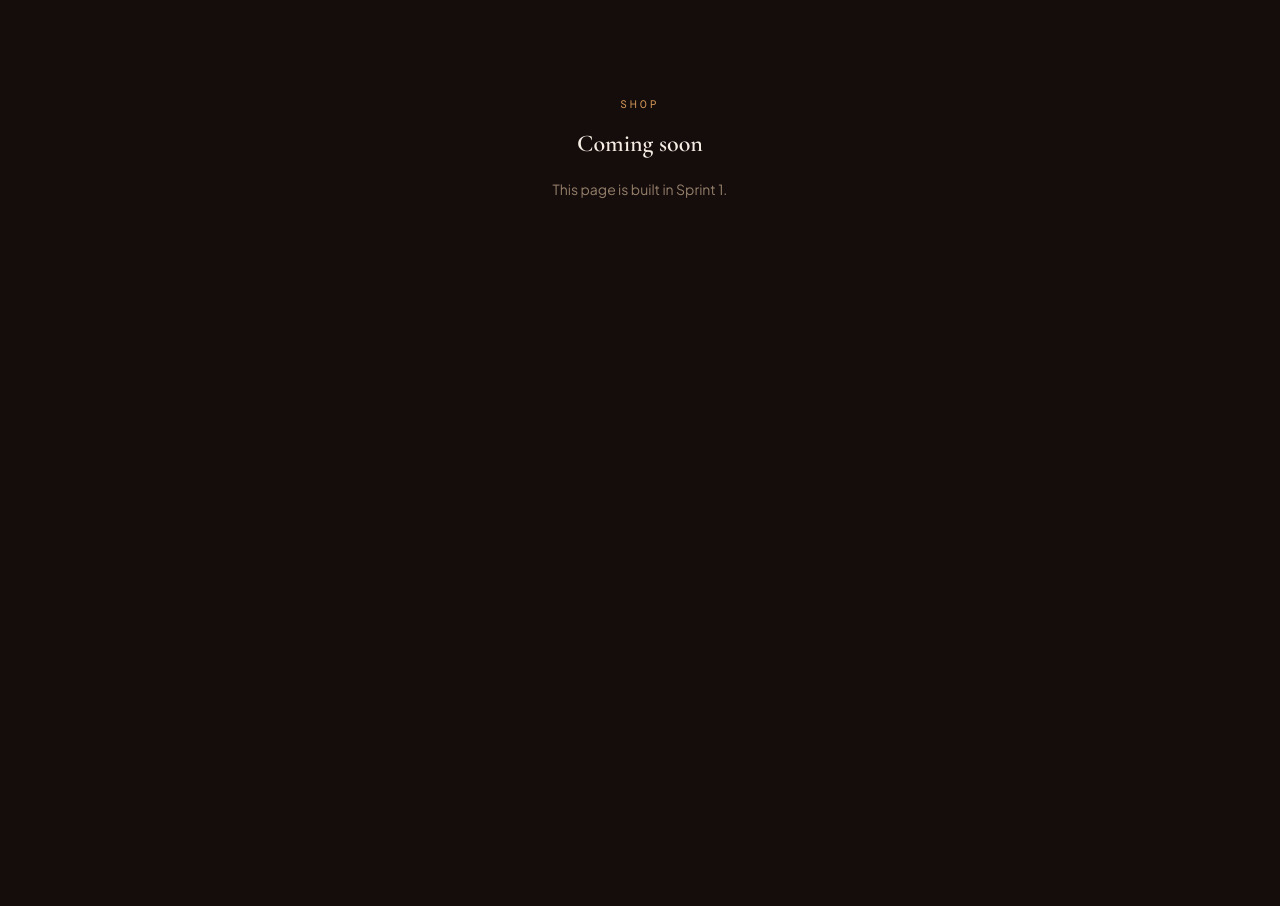
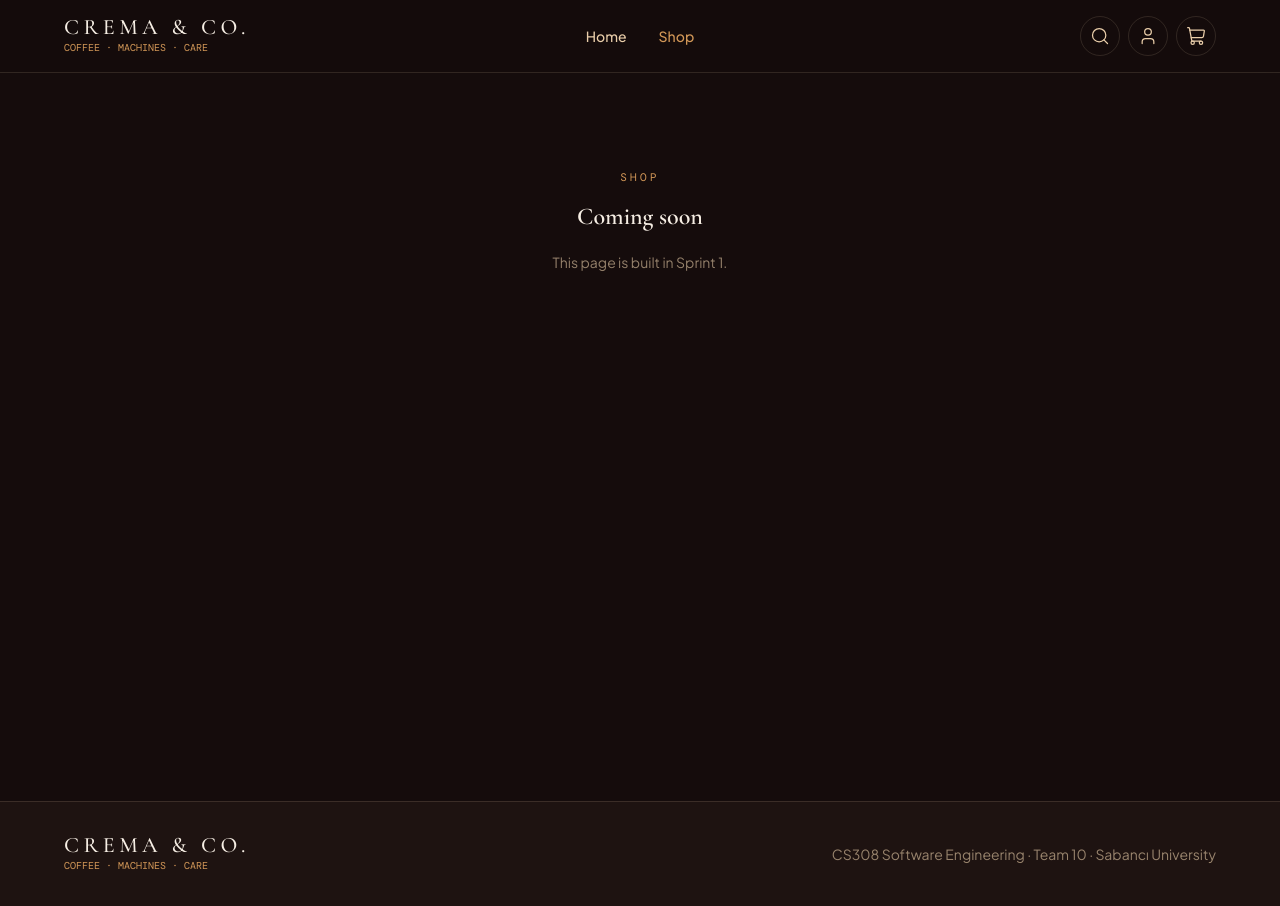
Before and after one commit to AbstractJosh/CS308-Project, a React (Vite) app in the folder frontend/: page /shop in a window 1280 px wide. Before the commit the page ends 800 px from the top, so only its background shows below. Built offline with nearby package versions, Linux system fonts and the light colour scheme.

Commit message:
SCRUM-15 add header and footer to the layout

```diff
--- a/frontend/src/App.jsx
+++ b/frontend/src/App.jsx
@@ -5,6 +5,8 @@ import { Routes, Route } from 'react-router-dom';
 // Never rewrite, reorder or delete other people's lines.
 
 // ----- imports: LAYOUT (Sidar: Header, Footer) -----
+import Header from './components/Header.jsx';
+import Footer from './components/Footer.jsx';
 
 // ----- imports: PAGES (owners replace their own placeholder page file, not these lines) -----
 import HomePage from './pages/HomePage.jsx';
@@ -20,6 +22,7 @@ export default function App() {
   return (
     <>
       {/* LAYOUT: Sidar puts <Header /> here */}
+      <Header />
       <main className="app-main">
         <Routes>
           {/* ===== Sprint 1 ===== */}
@@ -37,6 +40,7 @@ export default function App() {
         </Routes>
       </main>
       {/* LAYOUT: Sidar puts <Footer /> here */}
+      <Footer />
     </>
   );
 }
--- /dev/null
+++ b/frontend/src/components/Footer.css
@@ -0,0 +1,49 @@
+.site-footer {
+  background: var(--surface);
+  border-top: 1px solid var(--line);
+}
+
+.site-footer-inner.container {
+  display: flex;
+  align-items: center;
+  justify-content: space-between;
+  gap: 24px;
+  padding-top: 32px;
+  padding-bottom: 32px;
+}
+
+.site-footer-logo {
+  display: inline-flex;
+  flex-direction: column;
+  gap: 2px;
+}
+
+.site-footer-name {
+  font-family: var(--font-serif);
+  font-size: 22px;
+  letter-spacing: 0.2em;
+  line-height: 1;
+  color: var(--text);
+}
+
+.site-footer-tagline {
+  font-family: var(--font-mono);
+  font-size: 10px;
+  color: var(--accent);
+}
+
+.site-footer-note {
+  margin: 0;
+  text-align: right;
+}
+
+@media (max-width: 768px) {
+  .site-footer-inner.container {
+    flex-direction: column;
+    align-items: flex-start;
+  }
+
+  .site-footer-note {
+    text-align: left;
+  }
+}
--- /dev/null
+++ b/frontend/src/components/Footer.jsx
@@ -0,0 +1,16 @@
+import { Link } from 'react-router-dom';
+import './Footer.css';
+
+export default function Footer() {
+  return (
+    <footer className="site-footer">
+      <div className="container site-footer-inner">
+        <Link to="/" className="site-footer-logo">
+          <span className="site-footer-name">CREMA &amp; CO.</span>
+          <span className="site-footer-tagline">COFFEE · MACHINES · CARE</span>
+        </Link>
+        <p className="muted site-footer-note">CS308 Software Engineering · Team 10 · Sabancı University</p>
+      </div>
+    </footer>
+  );
+}
--- /dev/null
+++ b/frontend/src/components/Header.css
@@ -0,0 +1,133 @@
+.site-header {
+  position: sticky;
+  top: 0;
+  z-index: 100;
+  background: color-mix(in srgb, var(--bg) 90%, transparent);
+  backdrop-filter: blur(12px);
+  border-bottom: 1px solid var(--line);
+}
+
+.site-header-inner.container {
+  display: grid;
+  grid-template-columns: 1fr auto 1fr;
+  align-items: center;
+  gap: 24px;
+  height: var(--header-height);
+}
+
+.site-logo {
+  display: inline-flex;
+  flex-direction: column;
+  justify-self: start;
+  gap: 2px;
+}
+
+.site-logo-name {
+  font-family: var(--font-serif);
+  font-size: 22px;
+  letter-spacing: 0.2em;
+  line-height: 1;
+  color: var(--text);
+  white-space: nowrap;
+}
+
+.site-logo-tagline {
+  font-family: var(--font-mono);
+  font-size: 10px;
+  color: var(--accent);
+  white-space: nowrap;
+}
+
+.site-nav {
+  display: flex;
+  gap: 32px;
+}
+
+.site-nav-link {
+  color: var(--champagne);
+  font-size: 14px;
+  font-weight: 500;
+}
+
+.site-nav-link:hover,
+.site-nav-link.active {
+  color: var(--accent);
+}
+
+.site-actions {
+  display: flex;
+  justify-content: flex-end;
+  gap: 8px;
+}
+
+.site-icon-button {
+  display: inline-flex;
+  align-items: center;
+  justify-content: center;
+  width: 40px;
+  height: 40px;
+  padding: 0;
+  border: 1px solid var(--line);
+  border-radius: 50%;
+  background: transparent;
+  color: var(--champagne);
+  transition: border-color 0.15s;
+}
+
+.site-icon-button:hover {
+  border-color: var(--accent);
+}
+
+.site-menu-button {
+  display: none;
+}
+
+.site-search {
+  padding: 16px 0;
+  border-top: 1px solid var(--line);
+}
+
+.site-search-form.container {
+  display: flex;
+  gap: 12px;
+}
+
+@media (max-width: 640px) {
+  .site-header-inner.container {
+    grid-template-columns: 1fr auto;
+    gap: 12px;
+  }
+
+  .site-logo-name {
+    font-size: 18px;
+  }
+
+  .site-logo-tagline {
+    display: none;
+  }
+
+  .site-actions {
+    gap: 4px;
+  }
+
+  .site-menu-button {
+    display: inline-flex;
+  }
+
+  .site-nav {
+    display: none;
+  }
+
+  .site-nav-open {
+    display: flex;
+    position: absolute;
+    top: 100%;
+    left: 0;
+    right: 0;
+    flex-direction: column;
+    gap: 16px;
+    padding: 20px var(--side-padding);
+    background: var(--surface);
+    border-bottom: 1px solid var(--line);
+  }
+}
--- /dev/null
+++ b/frontend/src/components/Header.jsx
@@ -0,0 +1,92 @@
+import { useState } from 'react';
+import { Link, NavLink, useNavigate } from 'react-router-dom';
+import { Menu, Search, ShoppingCart, User, X } from 'lucide-react';
+import './Header.css';
+
+const ICON_PROPS = { size: 20, strokeWidth: 1.5 };
+
+export default function Header() {
+  const [searchOpen, setSearchOpen] = useState(false);
+  const [menuOpen, setMenuOpen] = useState(false);
+  const [query, setQuery] = useState('');
+  const navigate = useNavigate();
+
+  function handleSearch(event) {
+    event.preventDefault();
+    const term = query.trim();
+    navigate(term ? `/shop?q=${encodeURIComponent(term)}` : '/shop');
+    setSearchOpen(false);
+    setQuery('');
+  }
+
+  function closeMenu() {
+    setMenuOpen(false);
+  }
+
+  return (
+    <header className="site-header">
+      <div className="container site-header-inner">
+        <Link to="/" className="site-logo" onClick={closeMenu}>
+          <span className="site-logo-name">CREMA &amp; CO.</span>
+          <span className="site-logo-tagline">COFFEE · MACHINES · CARE</span>
+        </Link>
+
+        <nav className={`site-nav${menuOpen ? ' site-nav-open' : ''}`} aria-label="Main">
+          <NavLink to="/" end className="site-nav-link" onClick={closeMenu}>
+            Home
+          </NavLink>
+          <NavLink to="/shop" className="site-nav-link" onClick={closeMenu}>
+            Shop
+          </NavLink>
+        </nav>
+
+        <div className="site-actions">
+          <button
+            type="button"
+            className="site-icon-button"
+            aria-label="Search"
+            aria-expanded={searchOpen}
+            onClick={() => setSearchOpen((open) => !open)}
+          >
+            <Search {...ICON_PROPS} />
+          </button>
+          <Link to="/login" className="site-icon-button" aria-label="Account" onClick={closeMenu}>
+            <User {...ICON_PROPS} />
+          </Link>
+          <Link to="/cart" className="site-icon-button" aria-label="Cart" onClick={closeMenu}>
+            <ShoppingCart {...ICON_PROPS} />
+          </Link>
+          <button
+            type="button"
+            className="site-icon-button site-menu-button"
+            aria-label={menuOpen ? 'Close menu' : 'Open menu'}
+            aria-expanded={menuOpen}
+            onClick={() => setMenuOpen((open) => !open)}
+          >
+            {menuOpen ? <X {...ICON_PROPS} /> : <Menu {...ICON_PROPS} />}
+          </button>
+        </div>
+      </div>
+
+      {searchOpen && (
+        <div className="site-search">
+          <form className="container site-search-form" role="search" onSubmit={handleSearch}>
+            <input
+              className="input"
+              type="search"
+              name="q"
+              placeholder="Search products"
+              aria-label="Search products"
+              autoFocus
+              value={query}
+              onChange={(event) => setQuery(event.target.value)}
+            />
+            <button type="submit" className="btn btn-primary">
+              Search
+            </button>
+          </form>
+        </div>
+      )}
+    </header>
+  );
+}
```
